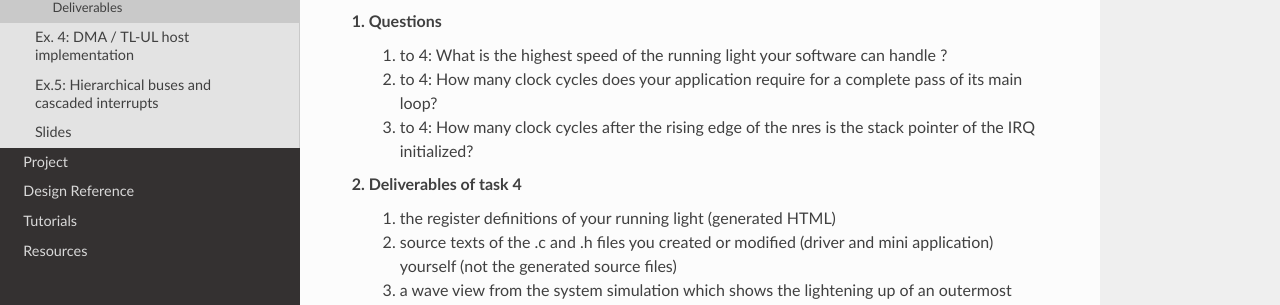
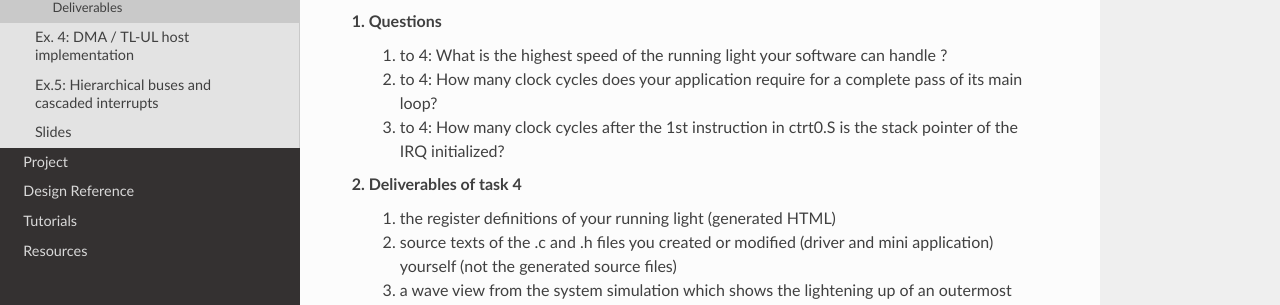
Before and after one commit to hejiepn/massive_parallel_fir_filter, a Sphinx documentation site: the page built from docs/exercises/ex3.rst, in a window 1280 px wide and 900 px high, scrolled down 2382 px. Shown: the part 385-690 px from the top of the window. Built offline with Sphinx 7.4.7 and the Read the Docs theme 2.0.0, drawn with Linux system fonts in a browser that asks for light colours.

```diff
--- a/docs/exercises/ex3.rst
+++ b/docs/exercises/ex3.rst
@@ -92,7 +92,7 @@ Wave views should be zoomed in as much as possible to only show the sections spe
 **1. Questions**
   #. to 4: What is the highest speed of the running light your software can handle ?
   #. to 4: How many clock cycles does your application require for a complete pass of its main loop?
-  #. to 4: How many clock cycles after the rising edge of the nres is the stack pointer of the IRQ initialized?
+  #. to 4: How many clock cycles after the 1st instruction in ctrt0.S is the stack pointer of the IRQ initialized?
 
 **2. Deliverables of task 4**
   #. the register definitions of your running light (generated HTML)
```
Also changed, not shown: docs/exercises/ex3_slides.md (+7 -8 lines), 1 other file.
